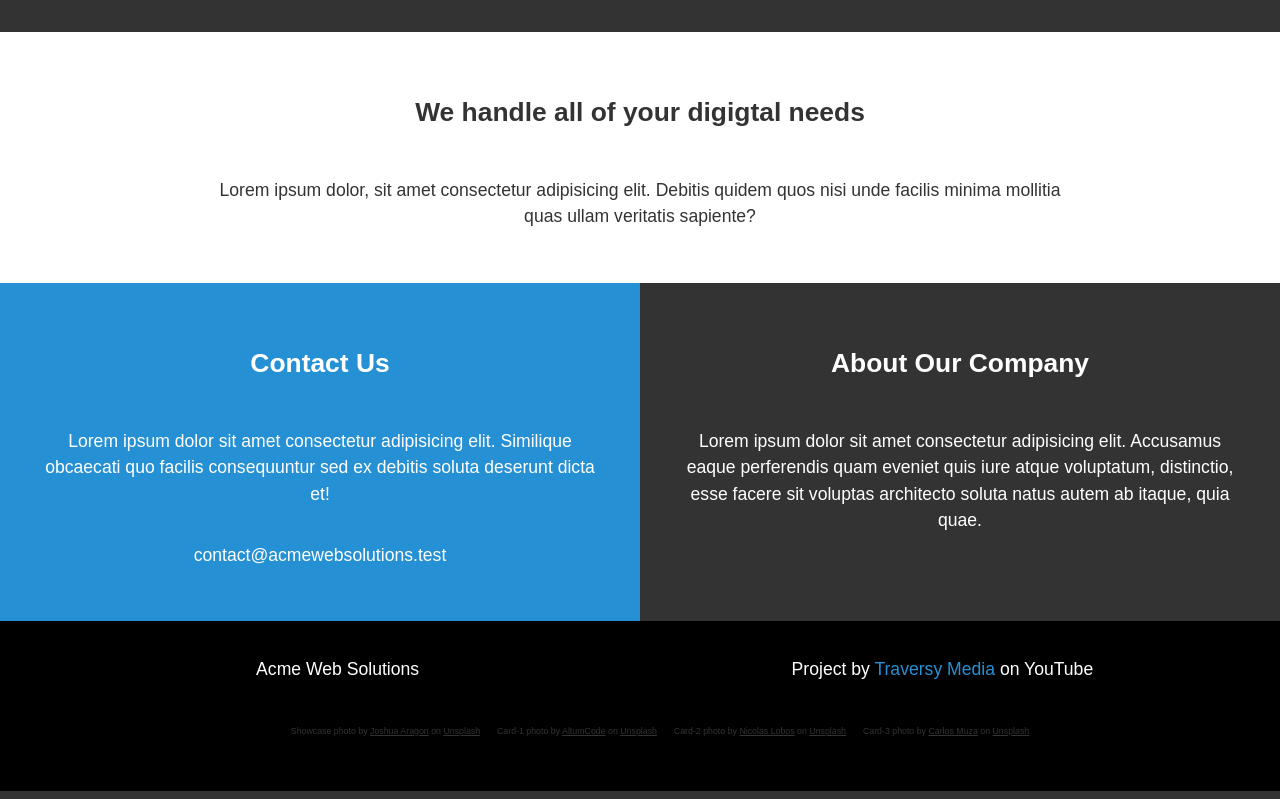
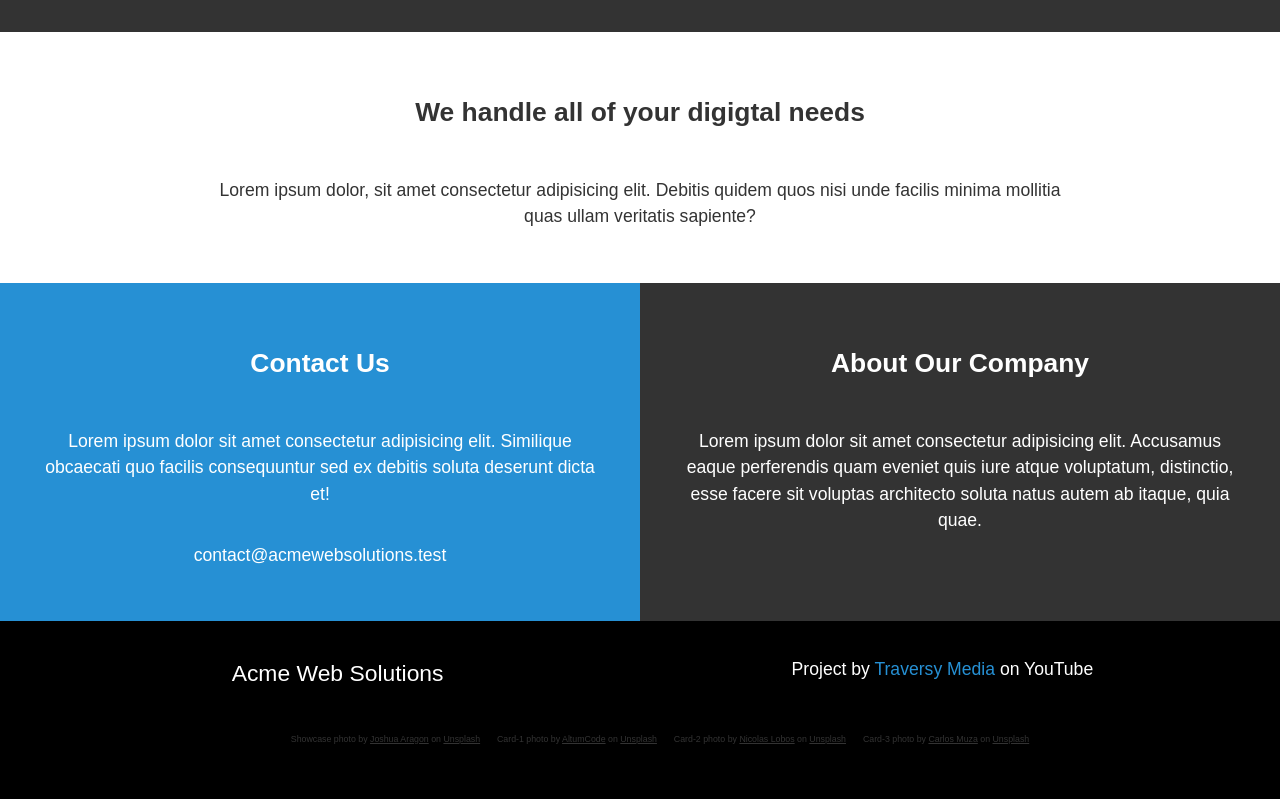
Before and after one commit to jdfdoyley/acme-web-solution, a plain HTML site: page index.html in a window 1280 px wide. Shown: the part 1271-2070 px from the top of the page. Drawn offline with Linux system fonts and the light colour scheme.

Commit message:
Updated footer brand name font size

```diff
--- a/css/styles.css
+++ b/css/styles.css
@@ -129,6 +129,10 @@ p {
   padding-bottom: 2rem;
 }
 
+#main-footer div:first-of-type {
+  font-size: 1.3em;
+}
+
 #main-footer a {
   color: #2690D4;
   text-decoration: none;
```
